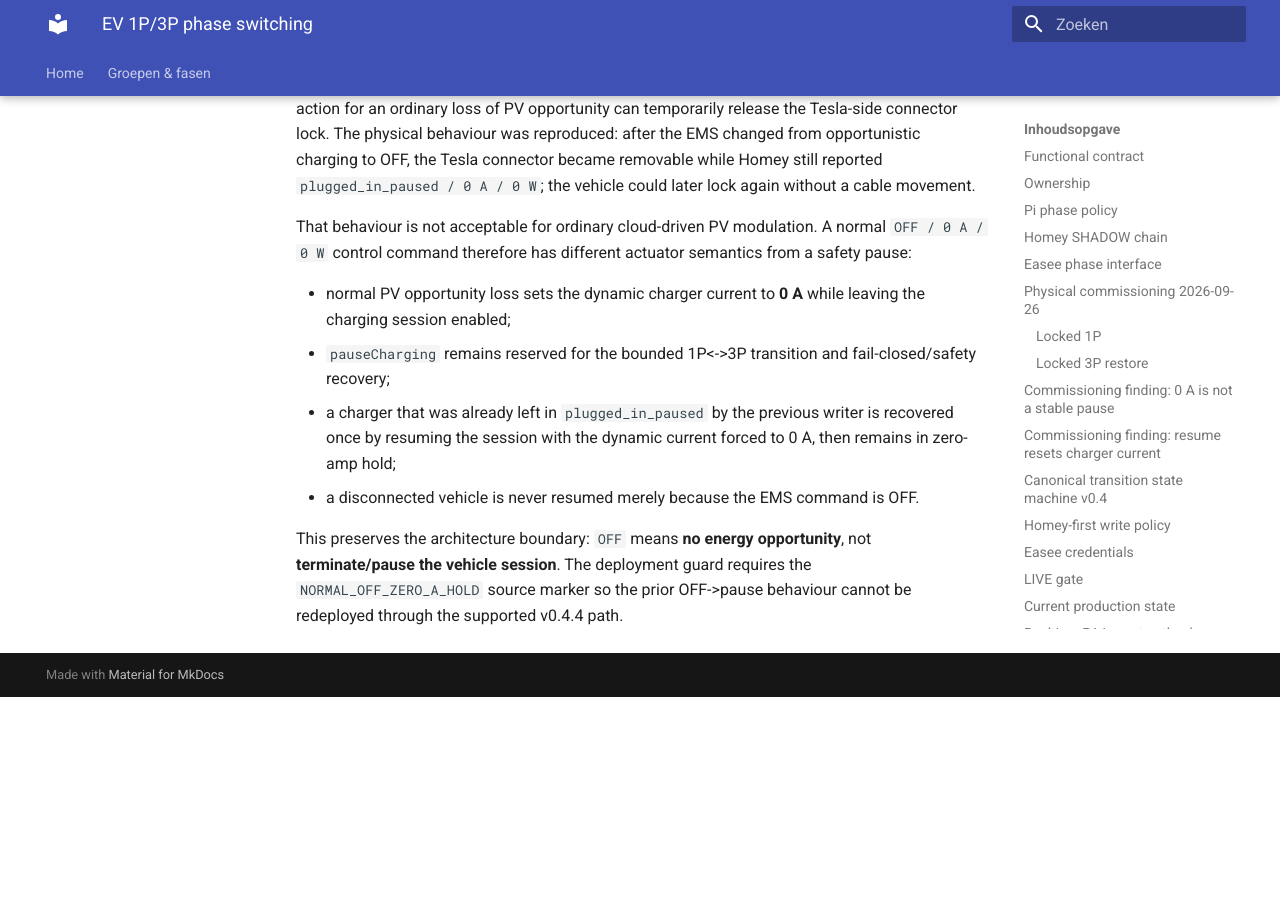
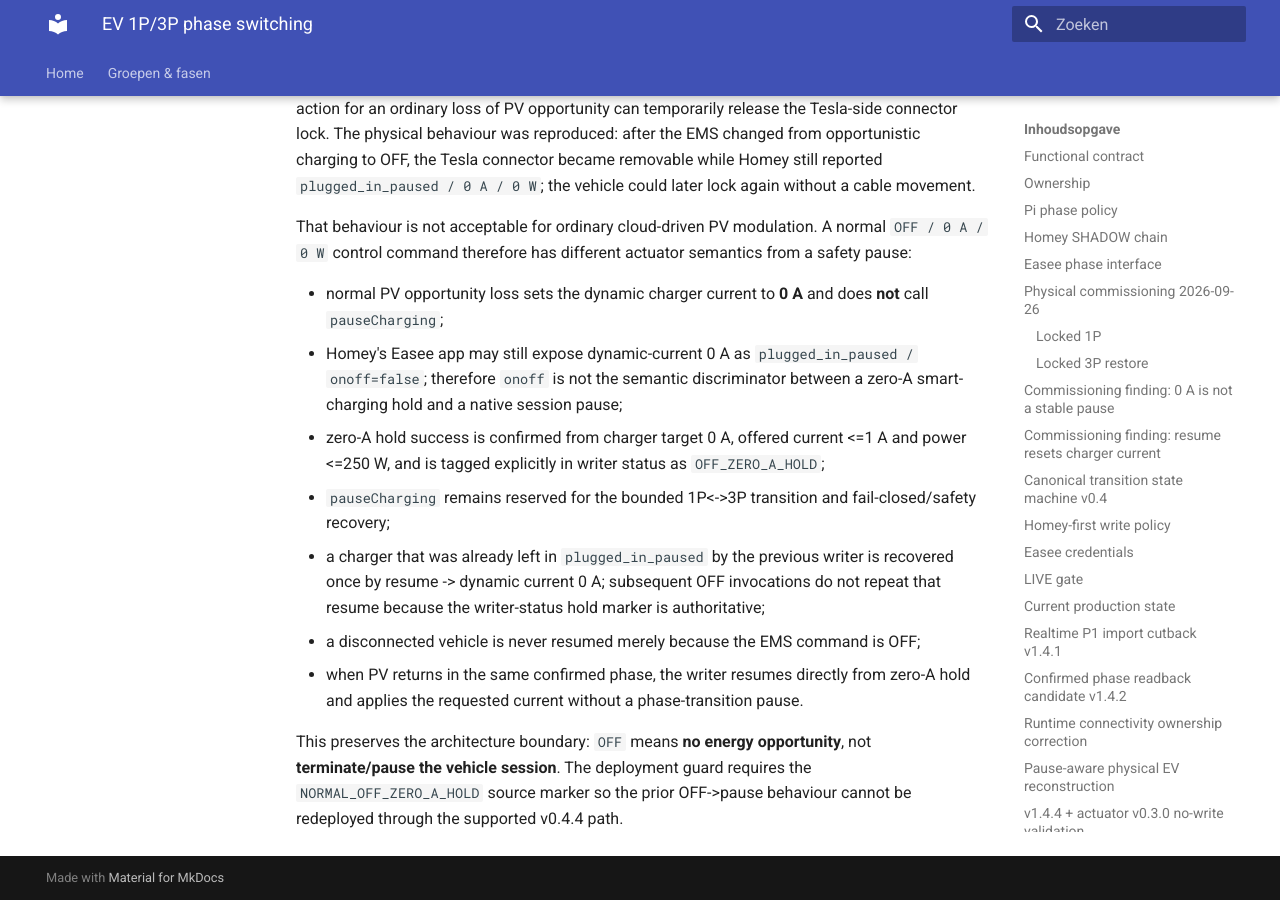
Before and after one commit to OnsKasteeltje/homey-energy-manual, an MkDocs documentation site: the page built from docs/architecture/ev-phase-switching-v0.1.md, in a window 1280 px wide and 900 px high, scrolled down 21988 px. Built offline with MkDocs 1.6.1 and Material for MkDocs 9.7.7, drawn with Linux system fonts in a browser that asks for light colours; before the commit the page ends 22685 px from its top, so only the background shows below that.

Commit message:
docs(ev): clarify Homey zero-amp hold readback

```diff
--- a/docs/architecture/ev-phase-switching-v0.1.md
+++ b/docs/architecture/ev-phase-switching-v0.1.md
@@ -789,14 +789,22 @@
 normal `OFF / 0 A / 0 W` control command therefore has different actuator
 semantics from a safety pause:
 
-- normal PV opportunity loss sets the dynamic charger current to **0 A** while
-  leaving the charging session enabled;
+- normal PV opportunity loss sets the dynamic charger current to **0 A** and
+  does **not** call `pauseCharging`;
+- Homey's Easee app may still expose dynamic-current 0 A as
+  `plugged_in_paused / onoff=false`; therefore `onoff` is not the semantic
+  discriminator between a zero-A smart-charging hold and a native session pause;
+- zero-A hold success is confirmed from charger target 0 A, offered current <=1 A
+  and power <=250 W, and is tagged explicitly in writer status as
+  `OFF_ZERO_A_HOLD`;
 - `pauseCharging` remains reserved for the bounded 1P<->3P transition and
   fail-closed/safety recovery;
 - a charger that was already left in `plugged_in_paused` by the previous writer
-  is recovered once by resuming the session with the dynamic current forced to
-  0 A, then remains in zero-amp hold;
-- a disconnected vehicle is never resumed merely because the EMS command is OFF.
+  is recovered once by resume -> dynamic current 0 A; subsequent OFF invocations
+  do not repeat that resume because the writer-status hold marker is authoritative;
+- a disconnected vehicle is never resumed merely because the EMS command is OFF;
+- when PV returns in the same confirmed phase, the writer resumes directly from
+  zero-A hold and applies the requested current without a phase-transition pause.
 
 This preserves the architecture boundary: `OFF` means **no energy opportunity**,
 not **terminate/pause the vehicle session**. The deployment guard requires the
```
